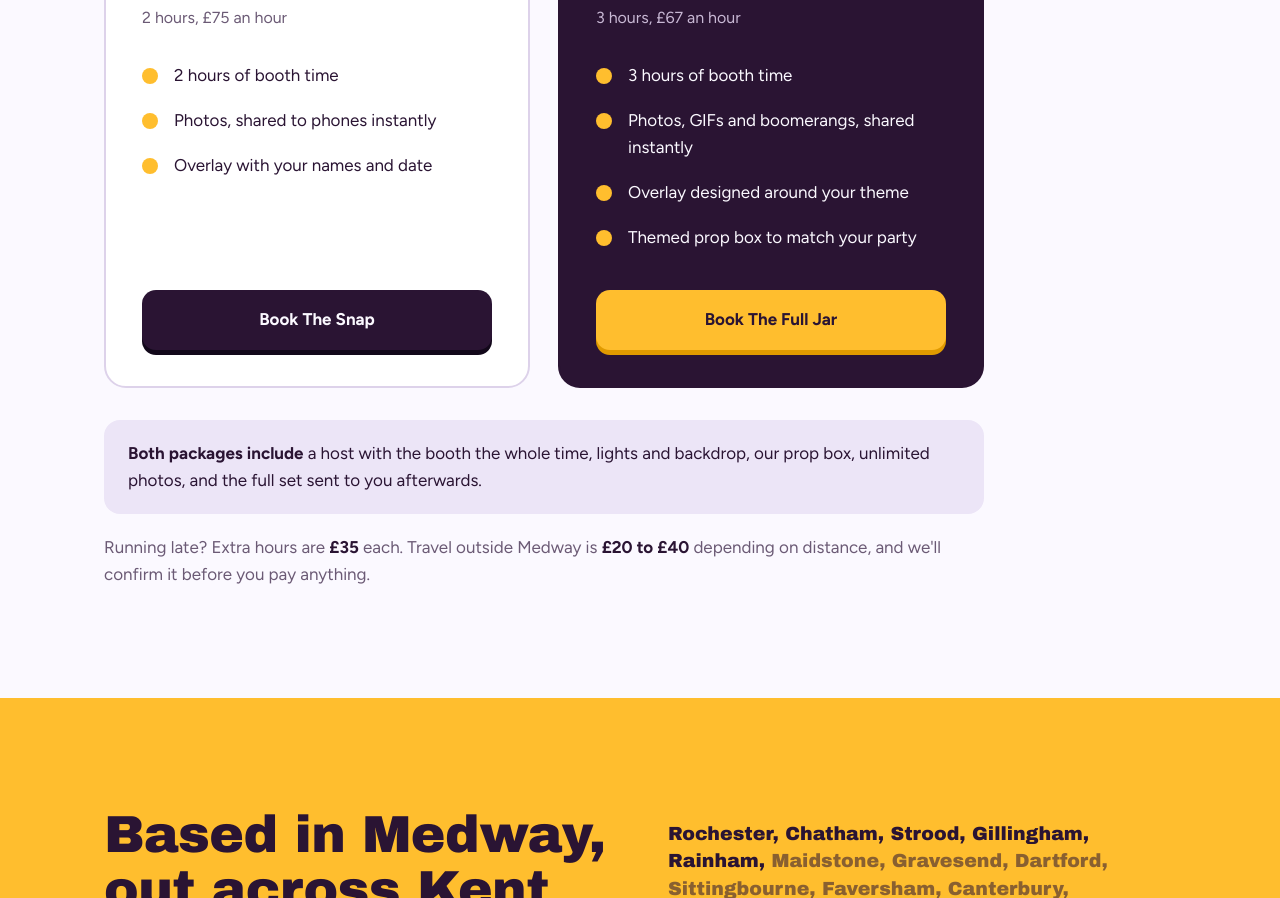
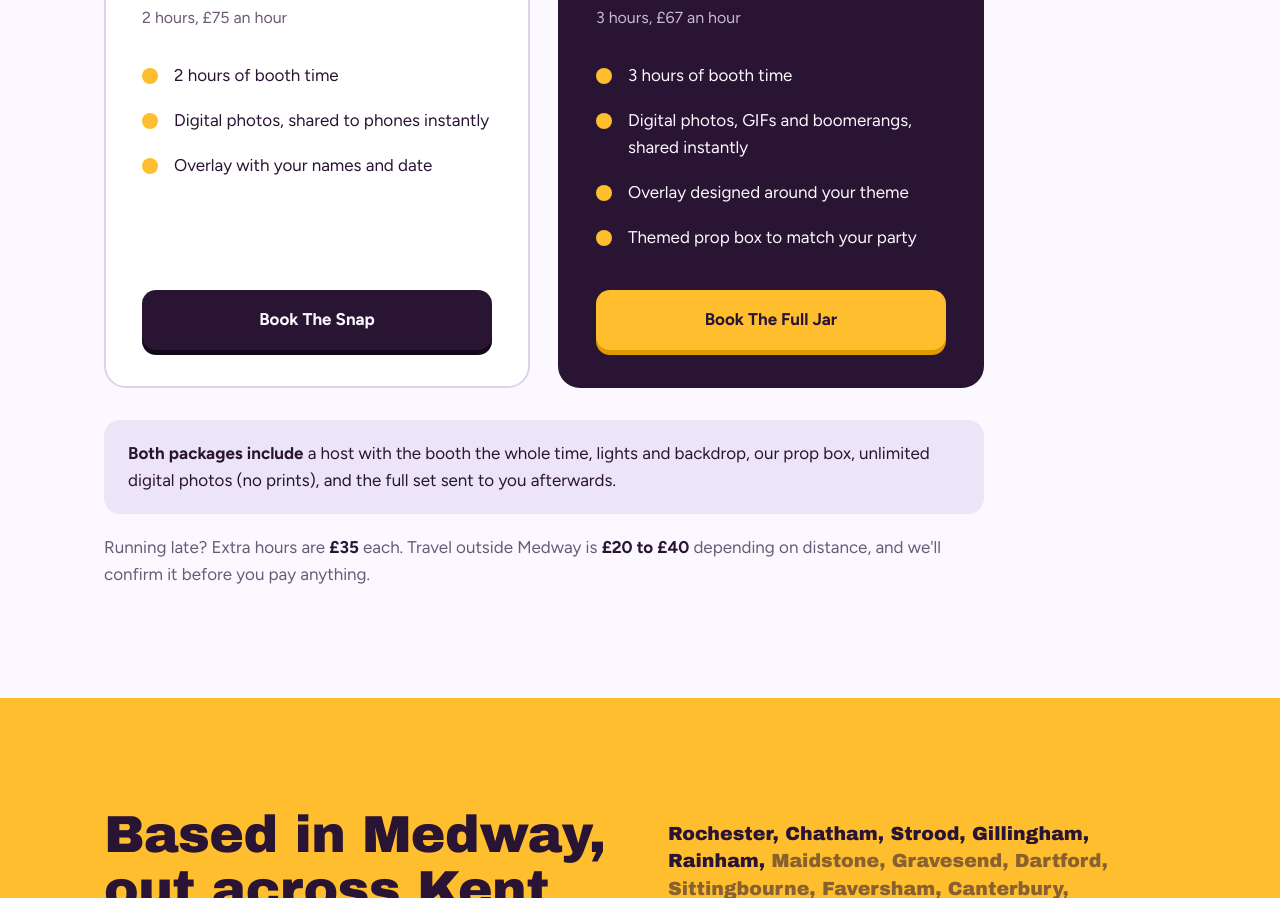
Before and after one commit to BennRule/snapjar, a plain HTML site: page index.html in a window 1280 px wide. Shown: the part 2942-3840 px from the top of the page. Drawn offline with Linux system fonts and the light colour scheme; a web font is replaced by a local one.

Commit message:
Say digital photos, no prints

```diff
--- a/index.html
+++ b/index.html
@@ -293,7 +293,7 @@ footer a{color:#d9cde3}
         <div class="per">2 hours, £75 an hour</div>
         <ul>
           <li>2 hours of booth time</li>
-          <li>Photos, shared to phones instantly</li>
+          <li>Digital photos, shared to phones instantly</li>
           <li>Overlay with your names and date</li>
         </ul>
         <a class="btn dark" href="#book" data-book>Book The Snap</a>
@@ -306,14 +306,14 @@ footer a{color:#d9cde3}
         <div class="per">3 hours, £67 an hour</div>
         <ul>
           <li>3 hours of booth time</li>
-          <li>Photos, GIFs and boomerangs, shared instantly</li>
+          <li>Digital photos, GIFs and boomerangs, shared instantly</li>
           <li>Overlay designed around your theme</li>
           <li>Themed prop box to match your party</li>
         </ul>
         <a class="btn" href="#book" data-book>Book The Full Jar</a>
       </div>
     </div>
-    <p class="both"><b>Both packages include</b> a host with the booth the whole time, lights and backdrop, our prop box, unlimited photos, and the full set sent to you afterwards.</p>
+    <p class="both"><b>Both packages include</b> a host with the booth the whole time, lights and backdrop, our prop box, unlimited digital photos (no prints), and the full set sent to you afterwards.</p>
     <p class="extras">Running late? Extra hours are <b>£35</b> each. Travel outside Medway is <b>£20 to £40</b> depending on distance, and we'll confirm it before you pay anything.</p>
   </div>
 </section>
```
